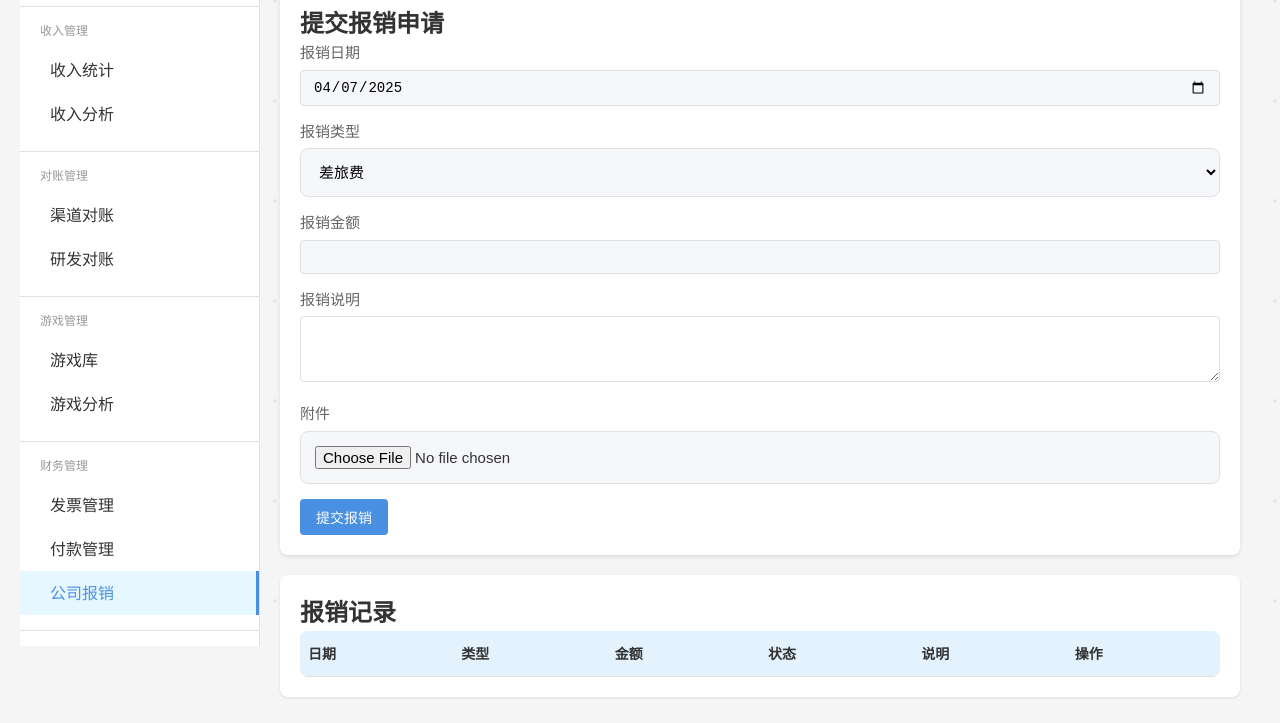
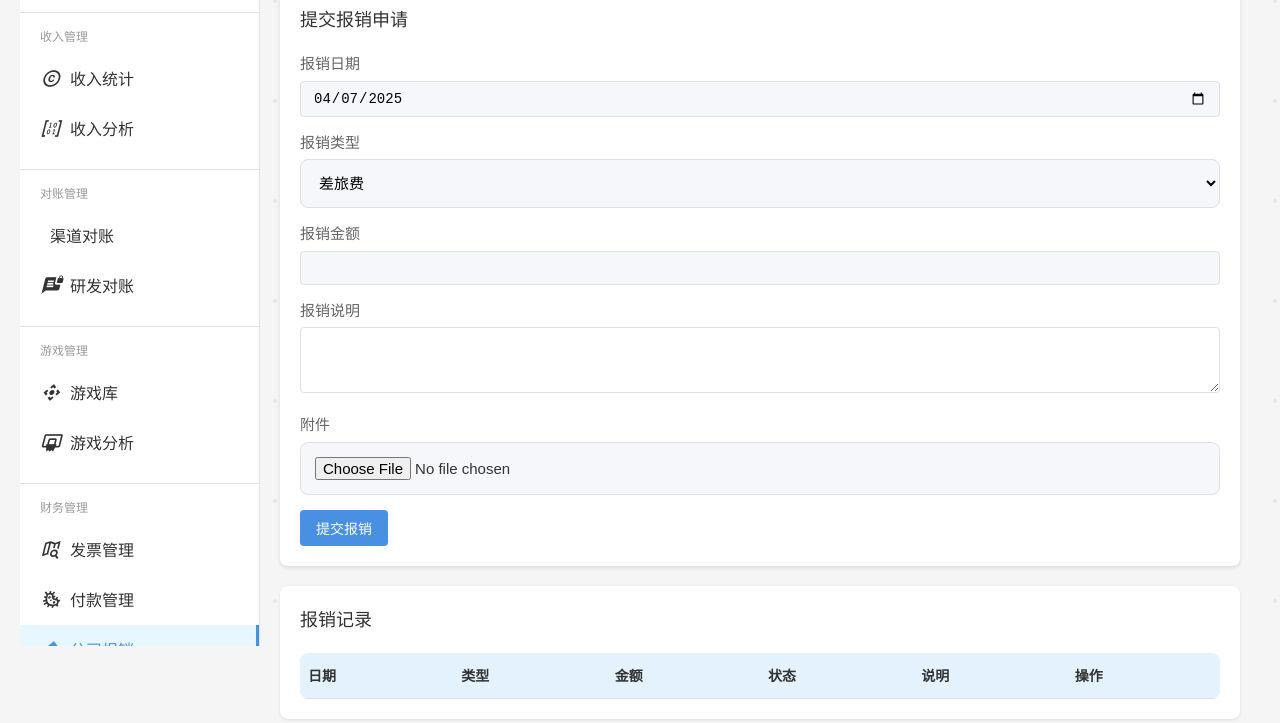
Before and after one commit to wangmiao033/quote-web, a website: page public/expense-reimbursement.html in a window 1280 px wide. Shown: the part 174-897 px from the top of the page. Drawn offline with Linux system fonts and the light colour scheme.

Commit message:
添加图标字体和样式优化

```diff
--- a/public/expense-reimbursement.html
+++ b/public/expense-reimbursement.html
@@ -3,8 +3,27 @@
 <head>
     <meta charset="UTF-8">
     <title>公司报销管理</title>
+    <link href="https://cdn.jsdelivr.net/npm/@mdi/font@6.5.95/css/materialdesignicons.min.css" rel="stylesheet">
     <link rel="stylesheet" href="styles.css">
     <style>
+        .icon-home::before { content: "\F02DC"; }
+        .icon-stats::before { content: "\F05E6"; }
+        .icon-chart::before { content: "\F0628"; }
+        .icon-channel::before { content: "\F1B2D"; }
+        .icon-dev::before { content: "\F0FCD"; }
+        .icon-games::before { content: "\F0B69"; }
+        .icon-analysis::before { content: "\F0C3C"; }
+        .icon-invoice::before { content: "\F0985"; }
+        .icon-payment::before { content: "\F0ED6"; }
+        .icon-expense::before { content: "\F0DA3"; }
+        .icon-users::before { content: "\F0849"; }
+        .icon-settings::before { content: "\F0493"; }
+
+        .nav-item i::before {
+            font-family: "Material Design Icons";
+            font-size: 20px;
+        }
+
         .expense-form {
             background-color: #fff;
             padding: 20px;
@@ -71,6 +90,20 @@
         @keyframes fadeOut {
             from { opacity: 1; }
             to { opacity: 0; }
+        }
+
+        .expense-form h2 {
+            margin-bottom: 20px;
+            color: var(--text-color);
+            font-size: 18px;
+            font-weight: 500;
+        }
+
+        .table-container h2 {
+            margin-bottom: 20px;
+            color: var(--text-color);
+            font-size: 18px;
+            font-weight: 500;
         }
     </style>
 </head>
```
Also changed, not shown: public/index.html (+20 -0 lines).
